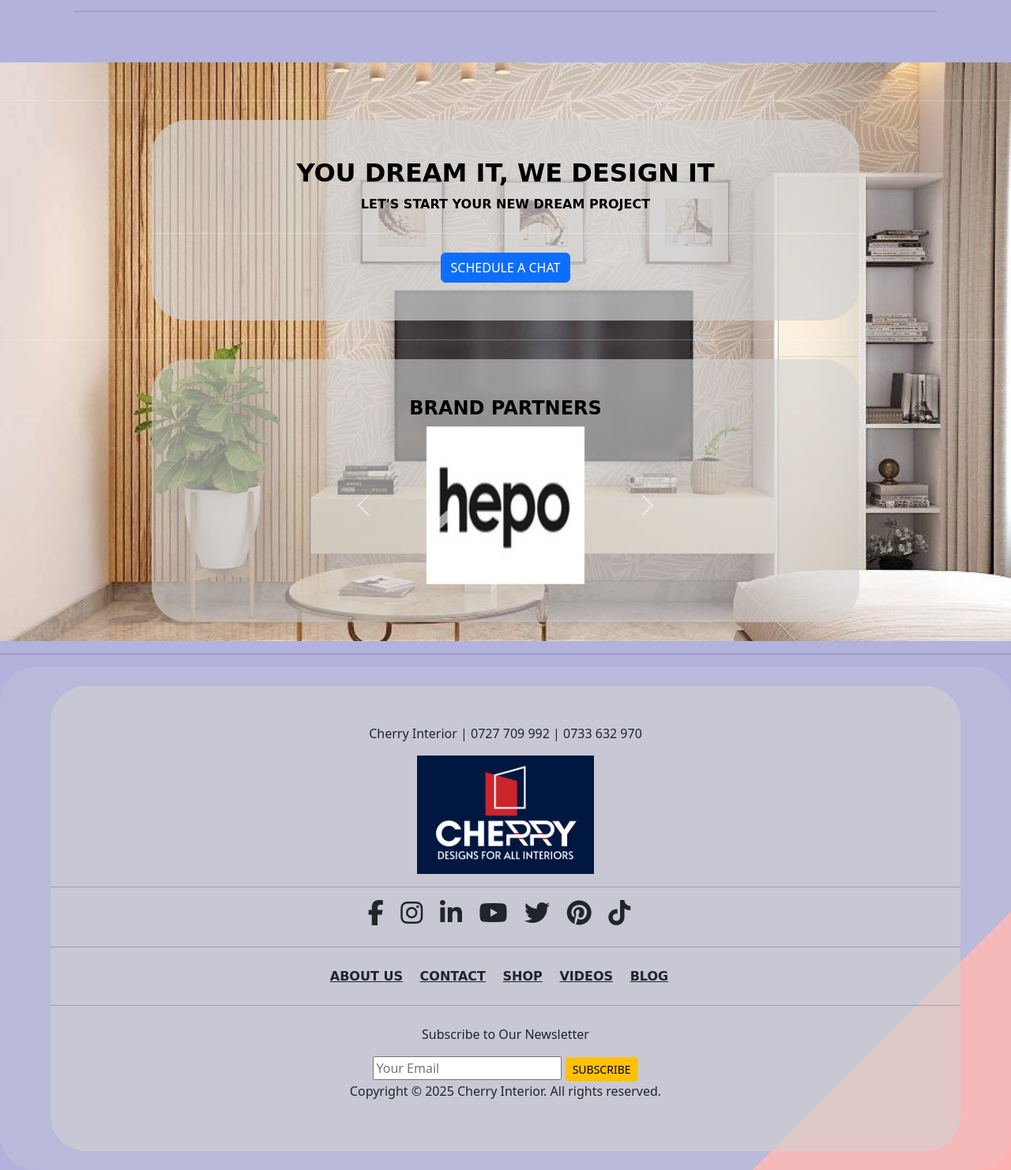
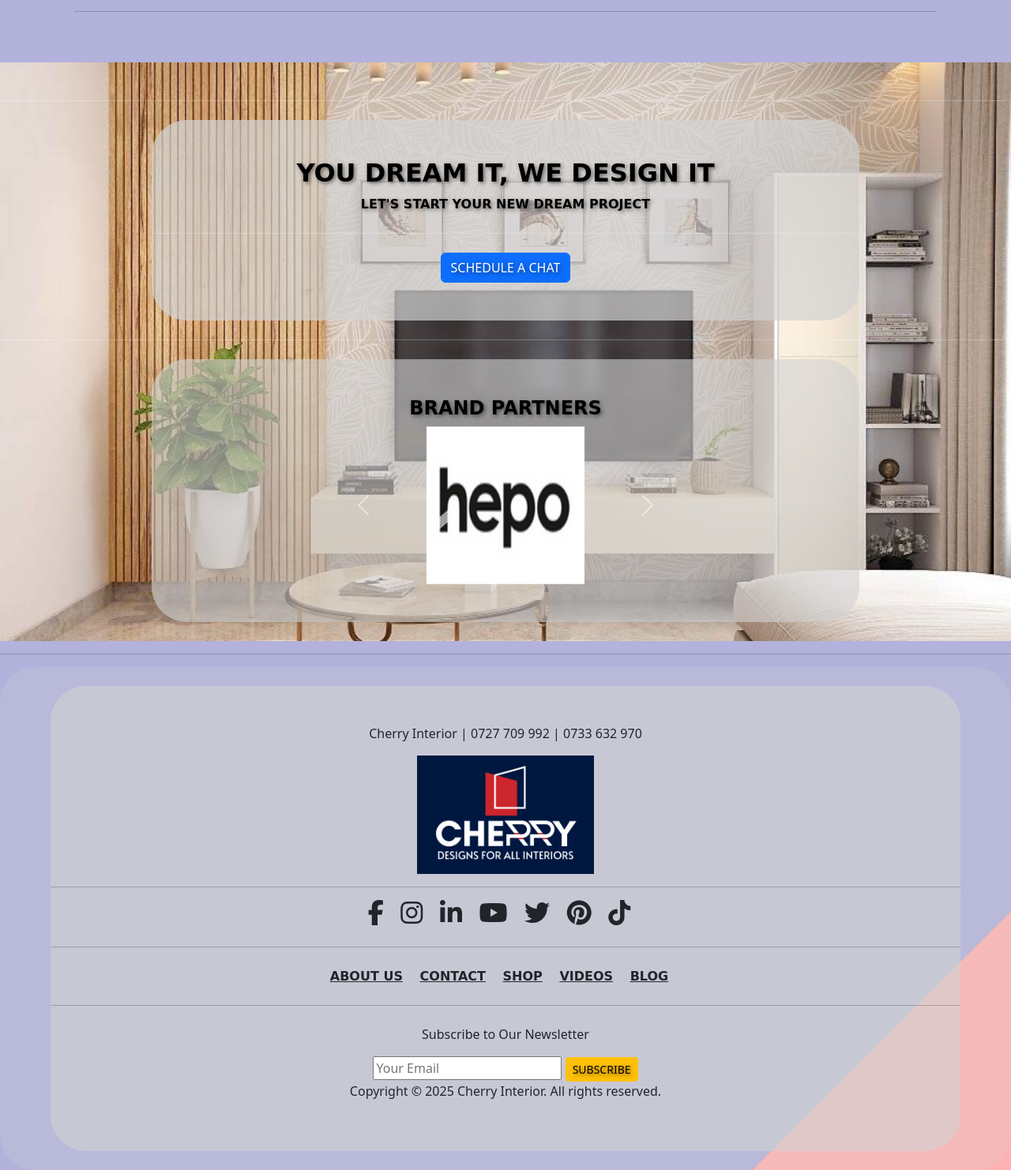
Before and after one commit to Haroldke13/cherryinteriordesigns, a Flask app: page /about in a window 1280 px wide. Shown: the part 2430-3912 px from the top of the page at 79% size. Run offline with Flask 3, Linux system fonts and the light colour scheme; some libraries are stand-ins or nearby versions; some web fonts are replaced.

Commit message:
Update base.html

```diff
--- a/app/templates/base.html
+++ b/app/templates/base.html
@@ -317,6 +317,7 @@
                     color: black;
                     font-weight: bold;
                     text-transform: uppercase;
+                    text-shadow: 2px 2px 5px rgba(0, 0, 0, 0.5);
                 }
 
             </style>
```
